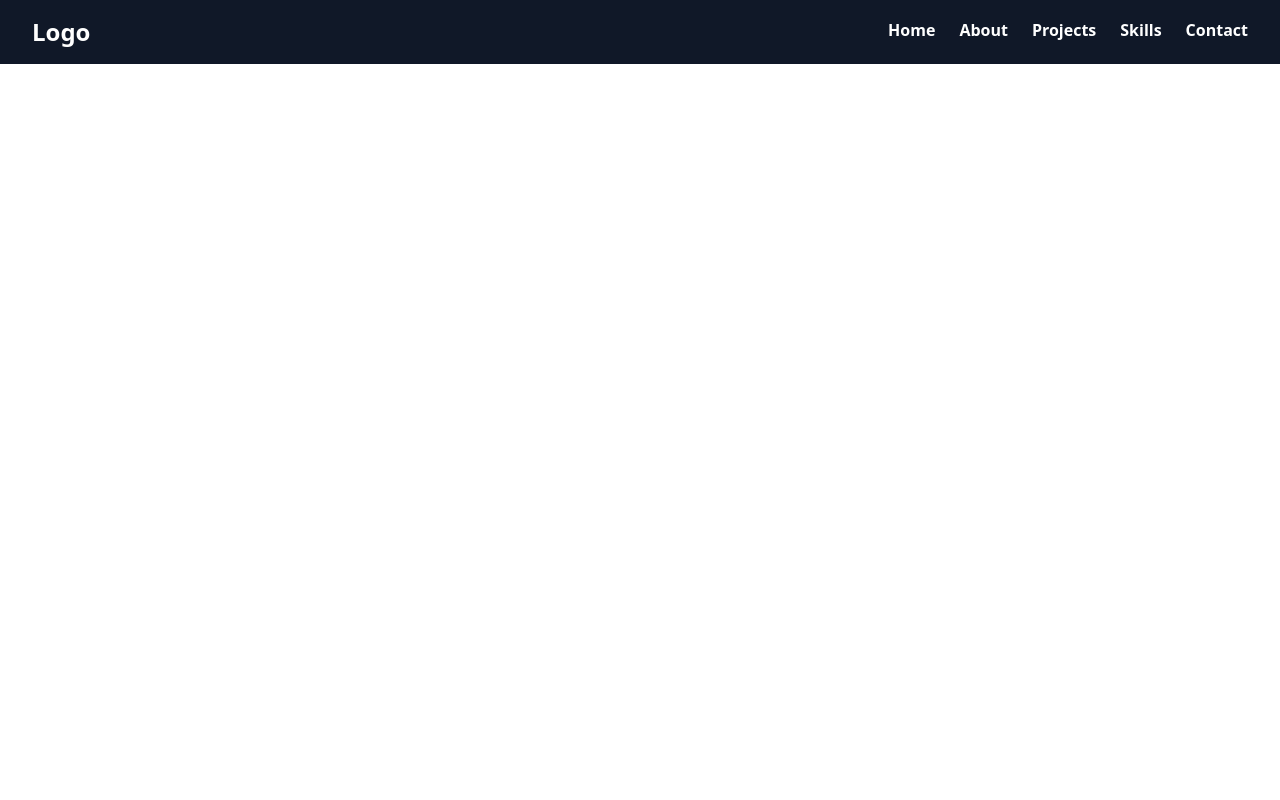
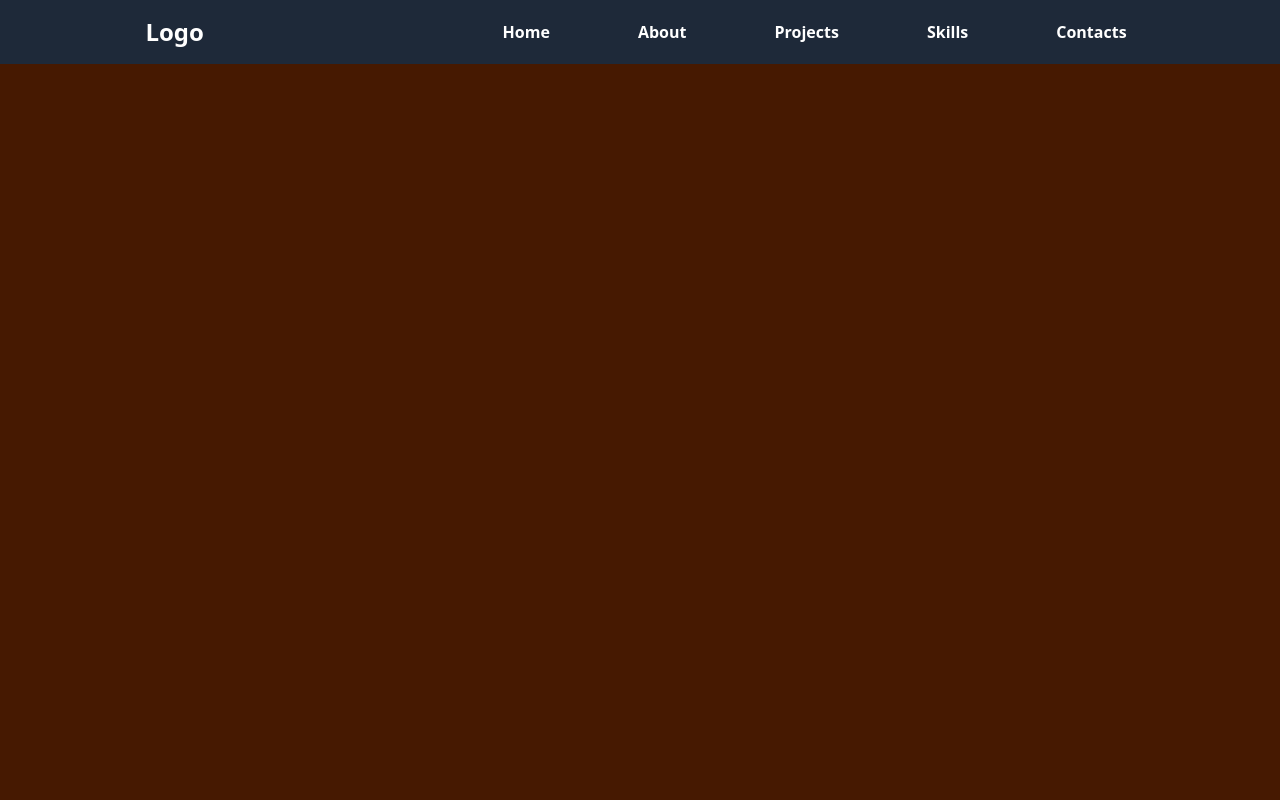
Before and after one commit to RAHUL676789/100DaysFrontend, a React (Vite) app: page / in a window 1280 px wide. Shown: the top 800 px of the page. Built offline with nearby package versions, Linux system fonts and the light colour scheme.

Commit message:
day1cmplt

```diff
--- a/package.json
+++ b/package.json
@@ -11,6 +11,7 @@
   },
   "dependencies": {
     "@tailwindcss/vite": "^4.1.8",
+    "framer-motion": "^12.16.0",
     "react": "^19.1.0",
     "react-dom": "^19.1.0",
     "remixicon": "^4.6.0",
--- a/src/App.jsx
+++ b/src/App.jsx
@@ -9,6 +9,15 @@ function App() {
   return (
     <>
     <Navbar/>
+    <div className='h-screen bg-amber-950 w-full'>
+
+    </div>
+    <div className='h-screen bg-amber-500 w-full'>
+
+    </div>
+    <div className='h-screen bg-amber-100 w-full'>
+
+    </div>
     </>
   )
 }
--- /dev/null
+++ b/src/Compoents/Home.jsx
@@ -0,0 +1,58 @@
+import React, { useEffect, useRef, useState } from 'react';
+import { motion } from 'framer-motion';
+
+const FadeInSection = ({ children }) => {
+  const ref = useRef();
+  const [isVisible, setIsVisible] = useState(false);
+
+  useEffect(() => {
+    const observer = new IntersectionObserver(
+      ([entry]) => {
+        setIsVisible(entry.isIntersecting); // 👀 if visible
+      },
+      {
+        threshold: 0.3, // 30% dikh gaya toh trigger karo
+      }
+    );
+
+    if (ref.current) {
+      observer.observe(ref.current);
+    }
+
+    return () => {
+      if (ref.current) observer.unobserve(ref.current);
+    };
+  }, []);
+
+  return (
+    <motion.div
+      ref={ref}
+      initial={{ opacity: 0, y: 50 }}
+      animate={isVisible ? { opacity: 1, y: 0 } : {}}
+      transition={{ duration: 0.6 }}
+      className="p-10 bg-white rounded shadow my-10"
+    >
+      {children}
+    </motion.div>
+  );
+};
+
+const App = () => {
+  return (
+    <div className="min-h-screen bg-gray-100 p-10">
+      <h1 className="text-3xl font-bold mb-10">🚀 Intersection Observer Demo</h1>
+      <div style={{ height: '100vh' }} /> {/* Spacer */}
+
+      {[1, 2, 3].map((item) => (
+        <FadeInSection key={item}>
+          <h2 className="text-xl">👋 Section {item}</h2>
+          <p>This content fades in on scroll using Intersection Observer!</p>
+        </FadeInSection>
+      ))}
+
+      <div style={{ height: '100vh' }} /> {/* Spacer */}
+    </div>
+  );
+};
+
+export default App;
--- a/src/Compoents/Navbar.jsx
+++ b/src/Compoents/Navbar.jsx
@@ -1,75 +1,66 @@
-import React, { useState } from 'react';
+
+
+import react ,{useState,useEffect} from "react"
 
 const Navbar = () => {
-  const [toggle, setToggle] = useState(false);
 
-  const navLinkAfterClass = `
-    relative pb-1 after:absolute after:h-0.5 after:left-0 after:bottom-0
-    after:w-0 after:bg-teal-400 after:transition-all after:duration-300 hover:after:w-full
-    text-white hover:text-gray-200 font-bold
-  `;
+const [lastScrollY, setlastScrollY] = useState(0);
+const [showNavbar, setshowNavbar] = useState(false);
+const [toggle, settoggle] = useState(false)
 
-  const handleCloseMenu = () => setToggle(false);
+useEffect(()=>{
+   console.log(window.scrollY)
+   const handleScroll = ()=>{
+
+    if(window.scrollY > lastScrollY && window.scrollY > 50){
+
+      setshowNavbar(true);
+    }else{
+      setshowNavbar(false);
+
+    }
+
+    setlastScrollY(window.scrollY);
+
+
+   }
+    window.addEventListener("scroll",handleScroll);
+
+    return ()=>window.removeEventListener("scroll",handleScroll);
+},[lastScrollY])
+
+let navLinkClass = "relative pb-1 hover:bg-teal-500 inline-block px-2 py-1 trasition-all duration-500 after:absolute after:w-0 after:h-0.5    after:left-0 after:bottom-0 after:bg-teal-500 hover:after:w-full after:transion-all after:duration-300 ";
 
   return (
-    <nav className="w-full font-sans bg-gray-900 fixed top-0 left-0 z-50">
-      <div className="flex justify-between items-center h-16 px-4 md:px-8">
-        <h2 className="text-2xl font-bold text-white">Logo</h2>
-
-        {/* Desktop Menu */}
-        <div className="hidden md:flex gap-6">
-          {['Home', 'About', 'Projects', 'Skills', 'Contact'].map((item) => (
-            <a
-              key={item}
-              href="#"
-              className={navLinkAfterClass}
-            >
-              {item}
-            </a>
-          ))}
-        </div>
-
-        {/* Mobile Menu Icon */}
-        <div className="md:hidden">
-          <button
-            onClick={() => setToggle(true)}
-            aria-label="Open Menu"
-            className="text-white text-2xl"
-          >
-            <i className="ri-menu-3-line"></i>
-          </button>
-        </div>
+    <nav className={`fixed top-0 transition-all duration-150 left-0 bg-gray-800 flex justify-around w-full h-16 py-4  ${!showNavbar ? "translate-y-0" :"-translate-y-full"}`}>
+      <h2 className="logo cursor-pointer text-2xl font-bold text-white">
+        Logo
+      </h2>
+      <div className={`destop-menu hidden w-[50%] md:flex text-white font-bold justify-between `}>
+        <a href="#" className={`${navLinkClass}`}>Home</a>
+        <a href="#" className={`${navLinkClass}`}>About</a>
+        <a href="#" className={`${navLinkClass}`}>Projects</a>
+        <a href="#" className={`${navLinkClass}`}>Skills</a>
+        <a href="#" className={`${navLinkClass}`}>Contacts</a>
       </div>
 
-      {/* Mobile Menu */}
-      <div
-        className={`absolute top-0 left-0 w-full py-4 bg-gray-900 flex flex-col items-center justify-center gap-6 transition-all duration-500 ease-in-out transform ${
-          toggle ? 'translate-y-0 opacity-100 pointer-events-auto' : '-translate-y-full opacity-0 pointer-events-none'
-        }`}
-      >
-        {/* Close Button */}
-        <button
-          onClick={handleCloseMenu}
-          aria-label="Close Menu"
-          className="absolute top-5 right-5 text-white text-2xl"
-        >
-          <i className="ri-close-line"></i>
-        </button>
+      <div className="menu md:hidden">
+        <i onClick={()=>settoggle(true)} class="ri-menu-3-line text-2xl text-white font-bold cursor-pointer"></i>
+      </div>
 
-        {/* Mobile Links */}
-        {['Home', 'About', 'Projects', 'Skills', 'Contact'].map((item) => (
-          <a
-            key={item}
-            href="#"
-            onClick={handleCloseMenu}
-            className={navLinkAfterClass}
-          >
-            {item}
-          </a>
-        ))}
+      <div className={`mobil-menu absolute w-screen bg-gray-900 flex flex-col  left-0 top-0 justify-center items-center py-5 text-white gap-5 font-bold transition-all duration-700 ${toggle ? "translate-y-0 opacity-100" :"-translate-y-full opacity-0"}`}>
+        <i onClick={()=>settoggle(false)} class="ri-close-line absolute top-5 right-8 cursor-pointer text-2xl"></i>
+         <a href="#" className={`${navLinkClass}`}>Home</a>
+        <a href="#" className={`${navLinkClass}`}>About</a>
+        <a href="#" className={`${navLinkClass}`}>Projects</a>
+        <a href="#" className={`${navLinkClass}`}>Skills</a>
+        <a href="#" className={`${navLinkClass}`}>Contacts</a>
+
       </div>
+
     </nav>
-  );
-};
+
+  )
+}
 
 export default Navbar;
```
Also changed, not shown: 1 other file (tests, documents, lock files or other folders).
